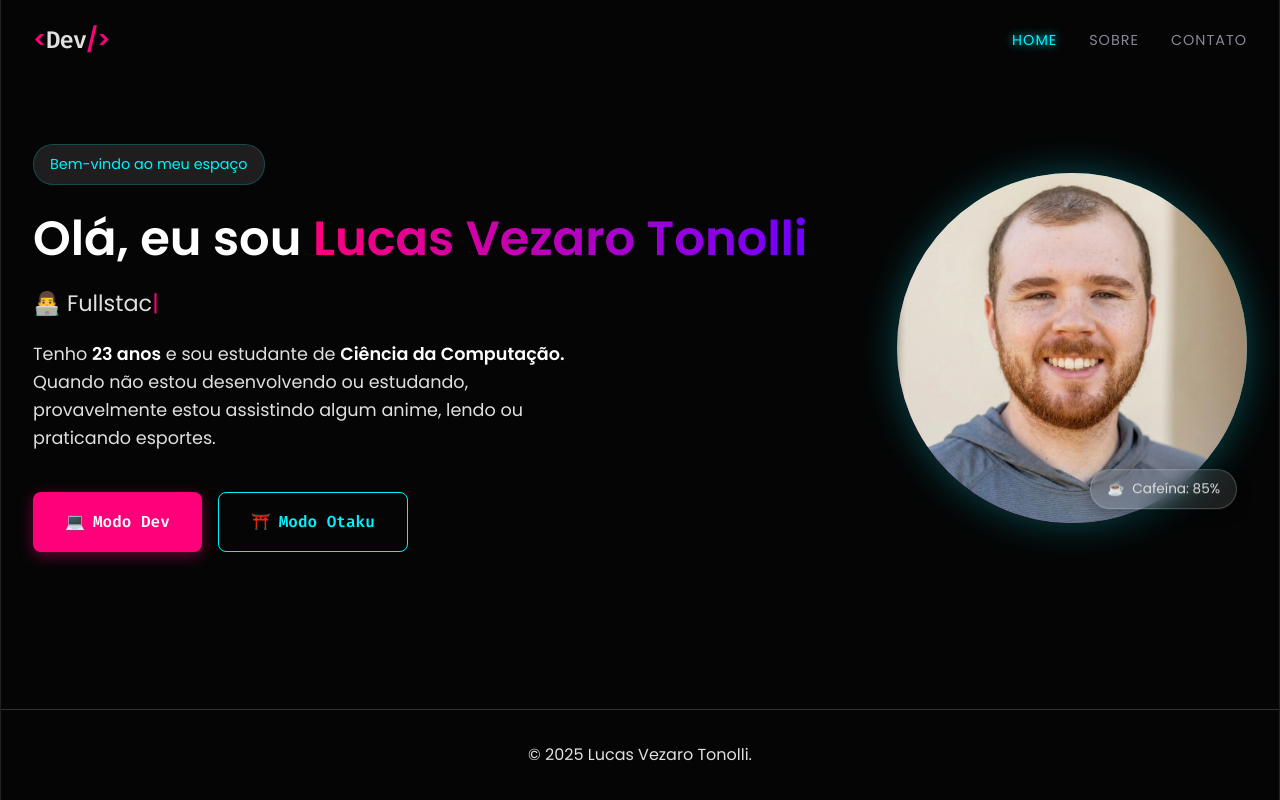
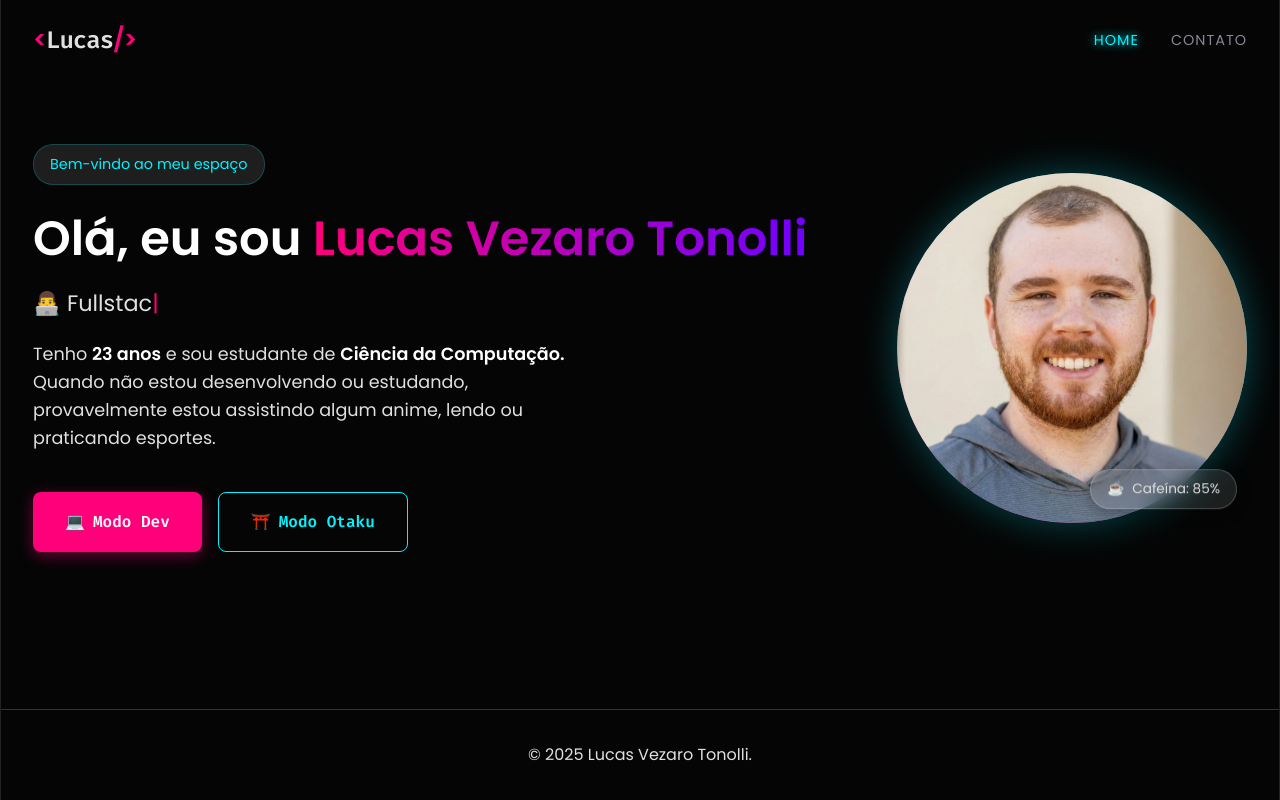
Before and after one commit to LucasTonolli/personal-site, a Vue app: page / in a window 1280 px wide. Built offline with nearby package versions, Linux system fonts and the light colour scheme.

Commit message:
feat: change dev to `Lucas` in navbar component

```diff
--- a/src/components/NavBar.vue
+++ b/src/components/NavBar.vue
@@ -4,10 +4,9 @@ import { RouterLink } from 'vue-router'
 
 <template>
   <header class="navbar">
-    <div class="logo"><span class="tag">&lt;</span>Dev<span class="tag">/&gt;</span></div>
+    <div class="logo"><span class="tag">&lt;</span>Lucas<span class="tag">/&gt;</span></div>
     <nav>
       <RouterLink to="/">Home</RouterLink>
-      <RouterLink to="/about">Sobre</RouterLink>
       <RouterLink to="/contact">Contato</RouterLink>
     </nav>
   </header>
```
